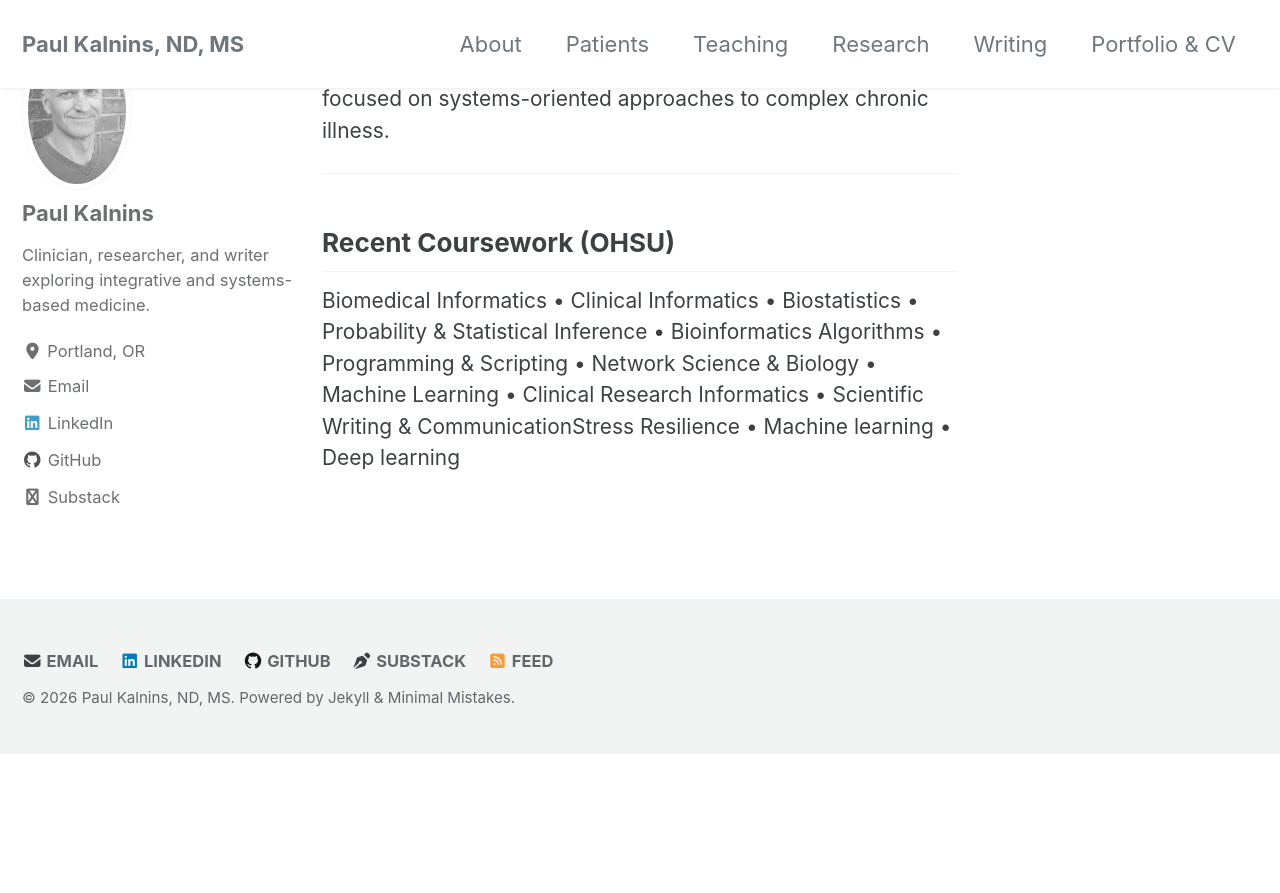
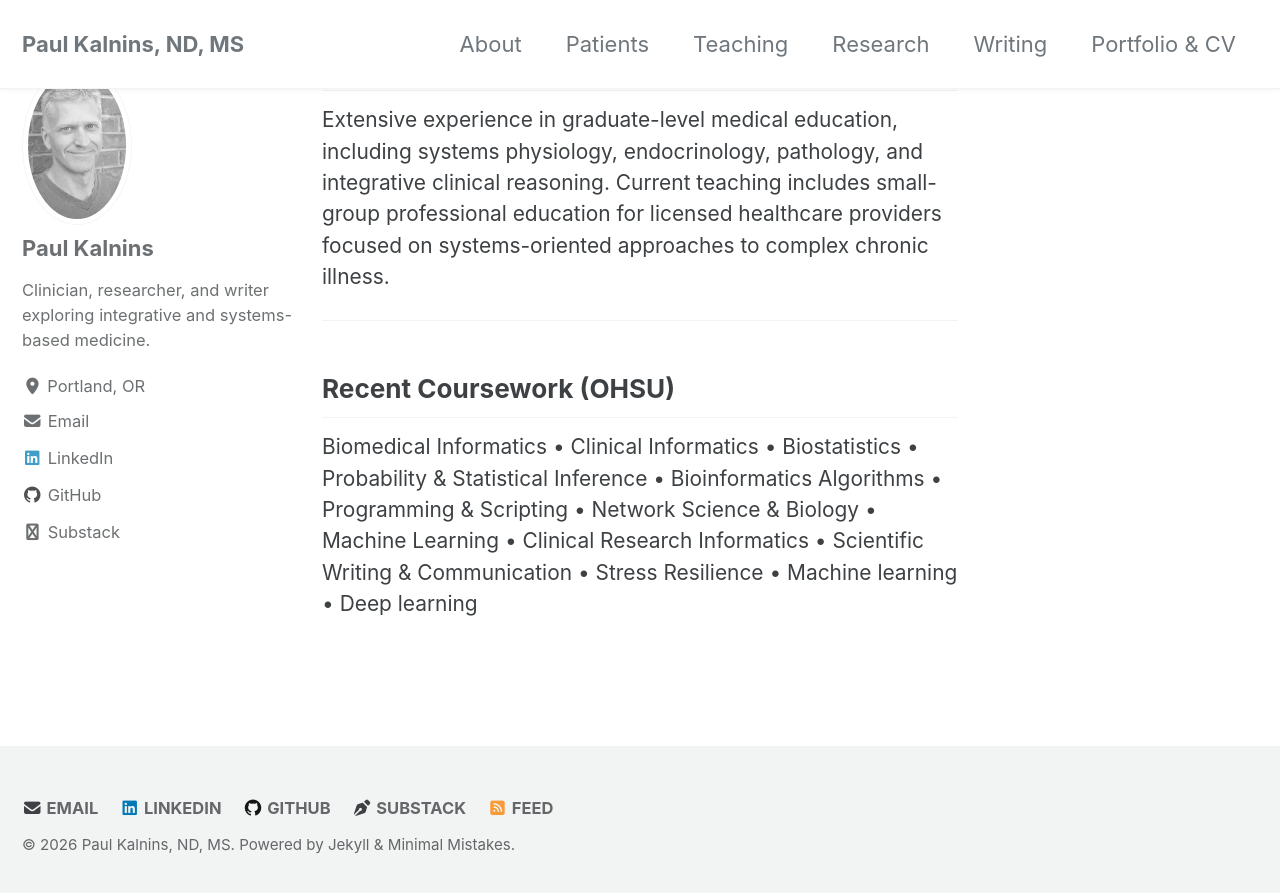
Before and after one commit to pkalnins/main-website, a Jekyll site: the page built from _pages/portfolio-cv.md, in a window 1280 px wide and 900 px high, scrolled down 4753 px. Shown: the top 893 px of the window. Built offline with Jekyll 4.4.1, drawn with Linux system fonts in a browser that asks for light colours; cached includes are drawn as plain includes; before the commit the page ends 5507 px from its top, so only the background shows below that; some of the changed text lies outside the part shown.

Commit message:
Update portfolio-cv.md

```diff
--- a/_pages/portfolio-cv.md
+++ b/_pages/portfolio-cv.md
@@ -100,4 +102,4 @@
 ---
 
 ## Recent Coursework (OHSU)
-Biomedical Informatics • Clinical Informatics • Biostatistics • Probability & Statistical Inference • Bioinformatics Algorithms • Programming & Scripting • Network Science & Biology • Machine Learning • Clinical Research Informatics • Scientific Writing & CommunicationStress Resilience • Machine learning • Deep learning
+Biomedical Informatics • Clinical Informatics • Biostatistics • Probability & Statistical Inference • Bioinformatics Algorithms • Programming & Scripting • Network Science & Biology • Machine Learning • Clinical Research Informatics • Scientific Writing & Communication • Stress Resilience • Machine learning • Deep learning
```
Also changed, not shown: other parts of _pages/portfolio-cv.md (+2 -0 lines).
